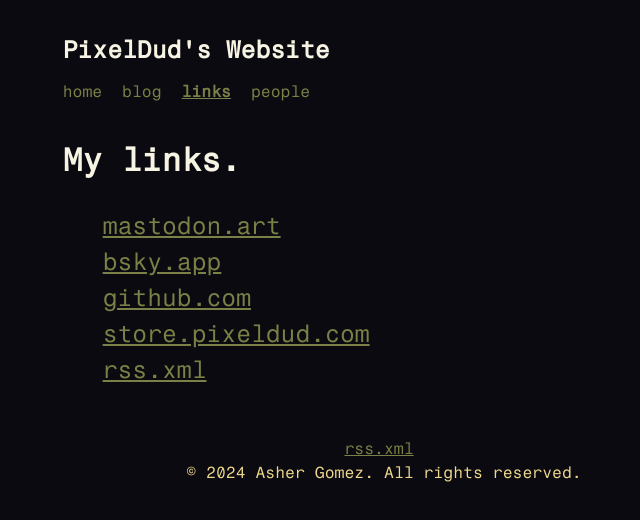
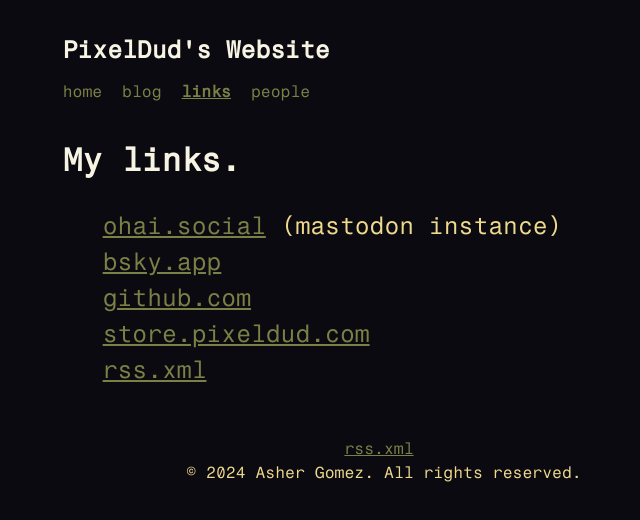
Before and after one commit to PixelDud/Website, an Astro site: page /links in a window 1280 px wide. Shown: the whole page, without its empty margins (256-896 px from the left). Built offline with nearby package versions, Linux system fonts and the light colour scheme; Astro itself is replaced by a stand-in of ours.

Commit message:
Update mastodon link
Changed instance to ohai.social

```diff
--- a/src/pages/links/index.astro
+++ b/src/pages/links/index.astro
@@ -15,7 +15,7 @@ import { SITE_TITLE, SITE_DESCRIPTION } from '../../consts';
 		<main>
 			<h1>My links.</h1>
 			<ul style="list-style-type: none; font-size: 150%;">
-				<li><a rel="me" href="https://mastodon.art/@PixelDud" target="_blank">mastodon.art</a></li>
+				<li><a rel="me" href="https://ohai.social/@pixeldud" target="_blank">ohai.social</a> (mastodon instance)</li>
 				<li><a href="https://bsky.app/profile/pixeldud.com" target="_blank">bsky.app</a></li>
 				<li><a href="https://github.com/pixeldud" target="_blank">github.com</a></li>
 				<li><a href="https://store.pixeldud.com" target="_blank">store.pixeldud.com</a></li>
```
